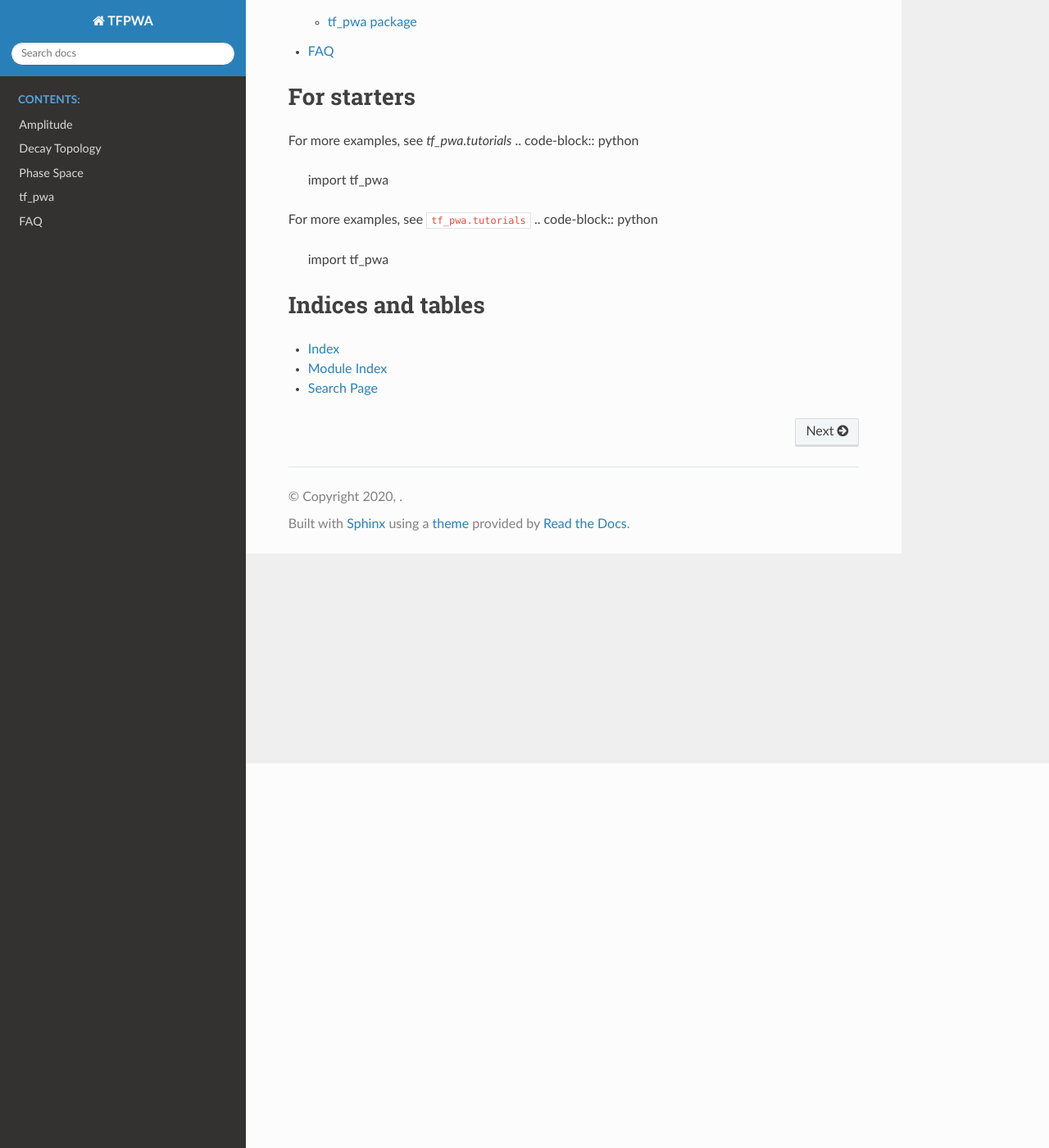
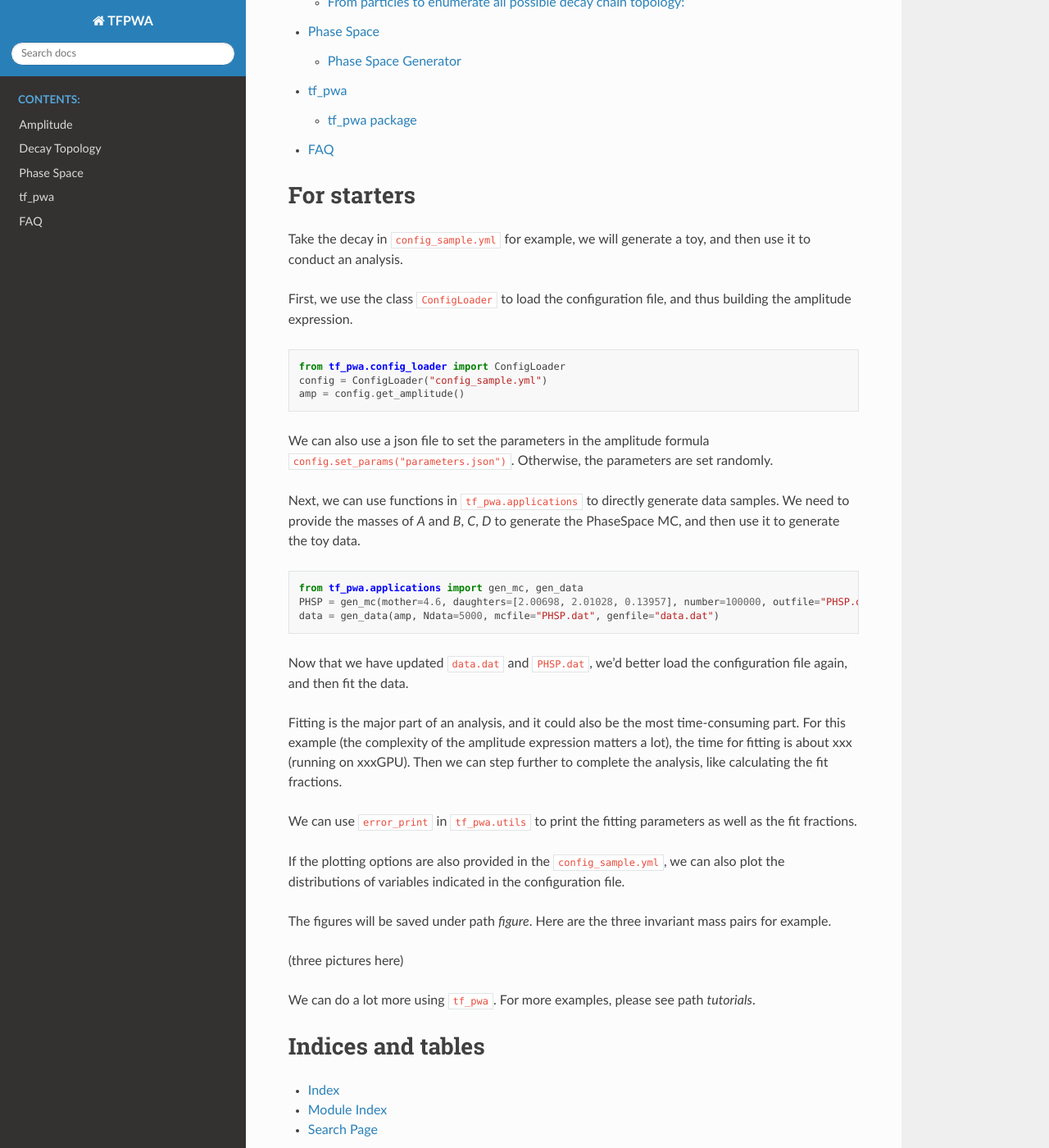
Before and after one commit to jiangyi15/tf-pwa, a Sphinx documentation site: the page built from docs/index.rst, in a window 1280 px wide and 1400 px high, scrolled down 469 px. Shown: the whole window at 82% size. Built offline with Sphinx 7.4.7 and the Read the Docs theme 2.0.0, drawn with Linux system fonts in a browser that asks for light colours; some of the changed text lies outside the part shown.

Commit message:
update index.rst

```diff
--- a/docs/index.rst
+++ b/docs/index.rst
@@ -5,6 +5,10 @@
 
 Welcome to TFPWA's documentation!
 =================================
+TFPWA is a generic software package intended for Partial Wave Analysis (PWA).
+It is developed using TensorFlow2 and the calculation is accelerated by GPU.
+Users may modify the configuration file (in YML format) and write simple scripts to complete the whole analysis.
+A detailed configuration file sample (with all usable parameters) can be found **here**.
 
 .. toctree::
    :maxdepth: 2
@@ -18,13 +22,66 @@
 
 For starters
 ============
-For more examples, see *tf_pwa.tutorials*
+Take the decay in ``config_sample.yml`` for example, we will generate a toy, and then use it to conduct an analysis.
+
+First, we use the class ``ConfigLoader`` to load the configuration file, and thus building the amplitude expression.
+
 .. code-block:: python
-   import tf_pwa
 
-For more examples, see ``tf_pwa.tutorials``
+   from tf_pwa.config_loader import ConfigLoader
+   config = ConfigLoader("config_sample.yml")
+   amp = config.get_amplitude()
+
+We can also use a json file to set the parameters in the amplitude formula ``config.set_params("parameters.json")``.
+Otherwise, the parameters are set randomly.
+
+Next, we can use functions in ``tf_pwa.applications`` to directly generate data samples.
+We need to provide the masses of *A* and *B*, *C*, *D* to generate the PhaseSpace MC, and then use it to generate the toy data.
+
 .. code-block:: python
-   import tf_pwa
+
+   from tf_pwa.applications import gen_mc, gen_data
+   PHSP = gen_mc(mother=4.6, daughters=[2.00698, 2.01028, 0.13957], number=100000, outfile="PHSP.dat")
+   data = gen_data(amp, Ndata=5000, mcfile="PHSP.dat", genfile="data.dat")
+
+Now that we have updated ``data.dat`` and ``PHSP.dat``, we'd better load the configuration file again,
+and then fit the data.
+
+.. code-block:: python
+   config = ConfigLoader("config_sample.yml")
+   fit_result = config.fit()
+
+Fitting is the major part of an analysis, and it could also be the most time-consuming part.
+For this example (the complexity of the amplitude expression matters a lot), the time for fitting is about xxx (running on xxxGPU).
+Then we can step further to complete the analysis, like calculating the fit fractions.
+
+.. code-block:: python
+   errors = config.get_params_error(fit_result)
+   fit_result.save_as("final_parameters.json")
+   fit_frac, err_frac = config.cal_fitfractions()
+
+We can use ``error_print`` in ``tf_pwa.utils`` to print the fitting parameters as well as the fit fractions.
+
+.. code-block:: python
+   print("########## fitting parameters:")
+   for key, value in config.get_params().items():
+      print(key, error_print(value, errors.get(key, None)))
+   print("########## fit fractions:")
+   for i in fit_frac:
+      print(i, " : " + error_print(fit_frac[i], err_frac.get(i, None)))
+
+If the plotting options are also provided in the ``config_sample.yml``,
+we can also plot the distributions of variables indicated in the configuration file.
+
+.. code-block:: python
+   config.plot_partial_wave(fit_result, prefix="figure/")
+
+The figures will be saved under path `figure`. Here are the three invariant mass pairs for example.
+
+(three pictures here)
+
+We can do a lot more using ``tf_pwa``. For more examples, please see path `tutorials`.
+
 Indices and tables
 ==================
 
```
Also changed, not shown: 2 other files.
